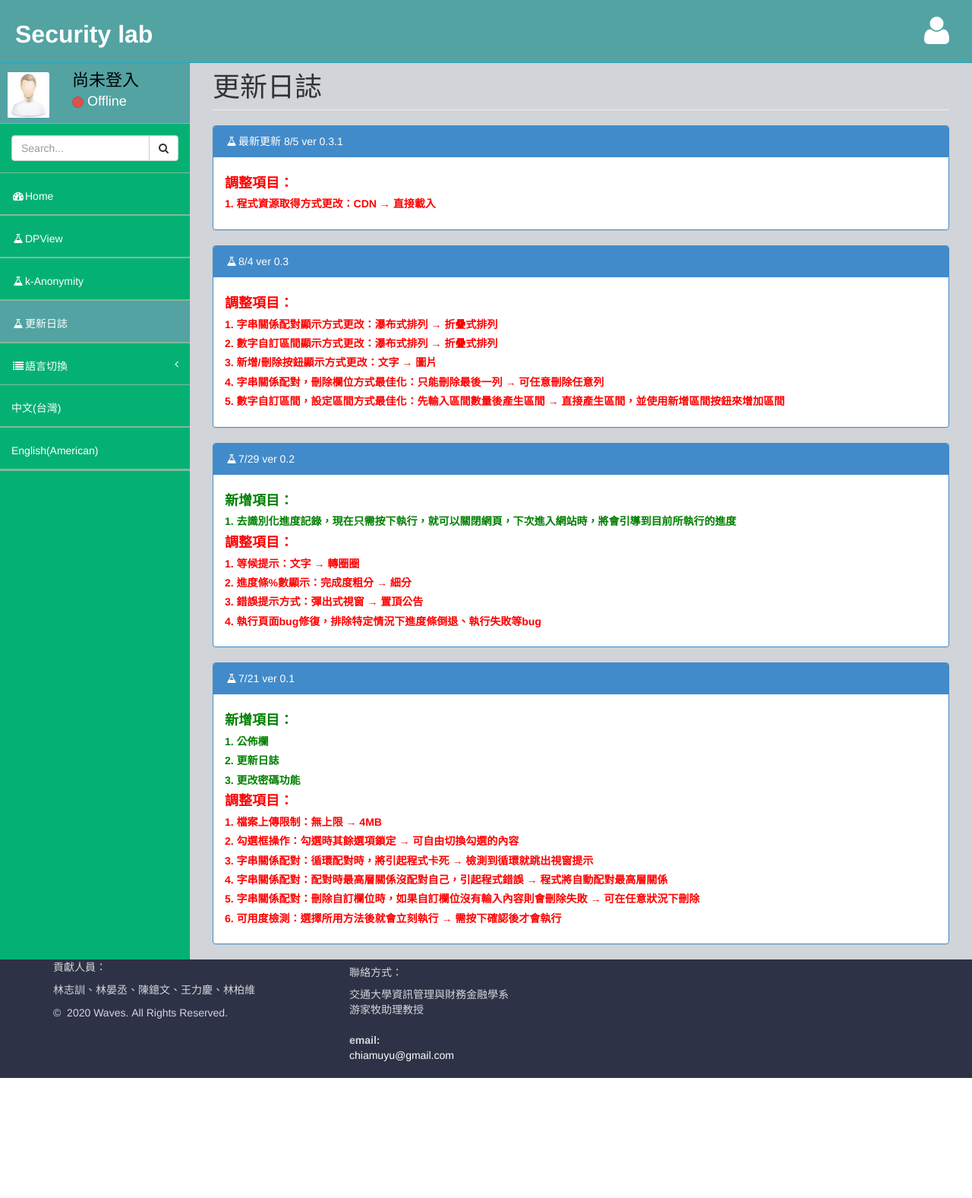
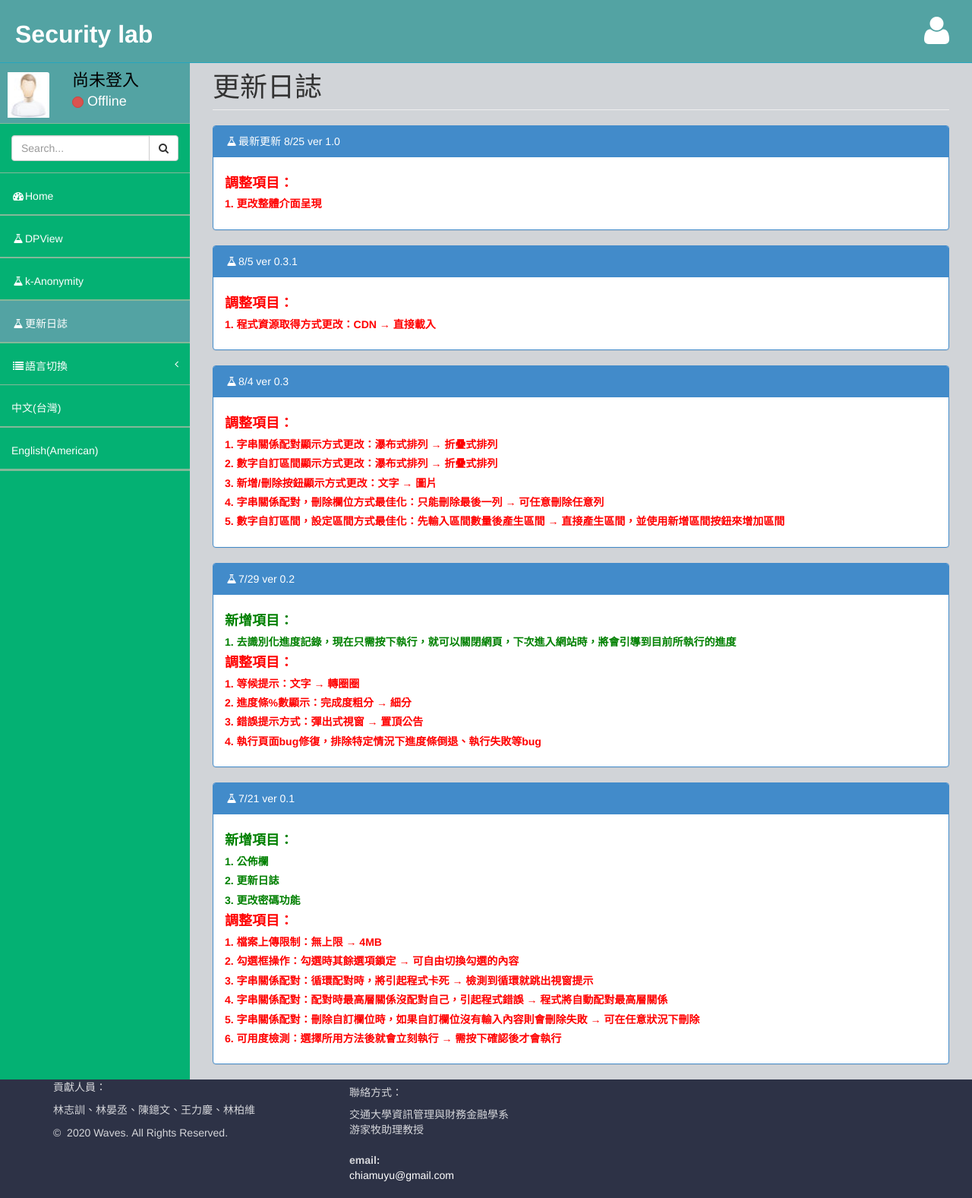
Before and after one commit to cn90111/security-web, a Django app: page /general/update_log/ in a window 1280 px wide. Shown: the whole page at 76% size. Before the commit the page ends 1419 px from the top, so only its background shows below. Run offline with Django 3.2, Linux system fonts and the light colour scheme; some libraries are stand-ins or nearby versions.

Commit message:
feat: 加入更新日誌

```diff
--- a/Template/general/update_log.html
+++ b/Template/general/update_log.html
@@ -3,7 +3,11 @@
 {% block title %}update log{% endblock title %}
 
 {% block content %}
-    <cell cell_title="{% trans '最新更新 8/5 ver 0.3.1' %}">
+    <cell cell_title="{% trans '最新更新 8/25 ver 1.0' %}">
+        <h4 style="font-weight:bold;color:red">{% trans '調整項目：' %}</h5>
+        <h5 style="font-weight:bold;color:red">{% trans '1. 更改整體介面呈現' %}</h5>
+    </cell>
+    <cell cell_title="8/5 ver 0.3.1">
         <h4 style="font-weight:bold;color:red">{% trans '調整項目：' %}</h5>
         <h5 style="font-weight:bold;color:red">{% trans '1. 程式資源取得方式更改：CDN → 直接載入' %}</h5>
     </cell>
```
